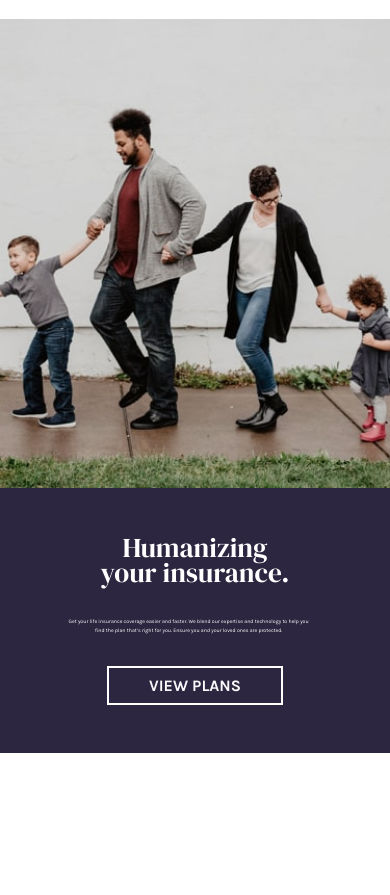
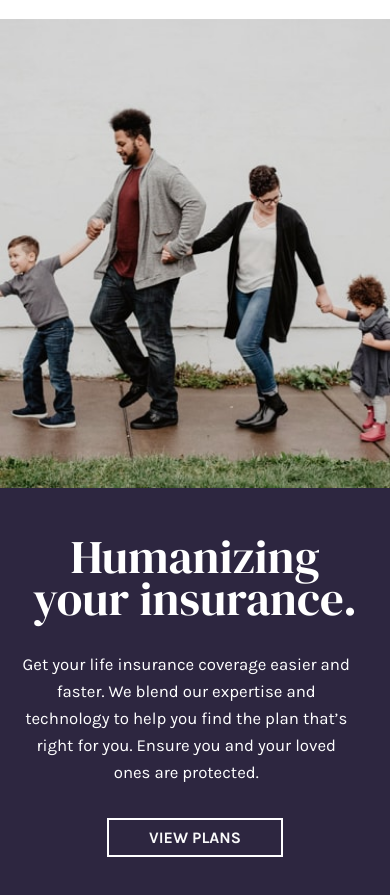
Before and after one commit to Otavio-Barra/insure, a plain HTML site: page index.html in a window 390 px wide. Shown: the part 77-972 px from the top of the page. Before the commit the page ends 859 px from the top, so only its background shows below. Drawn offline with Linux system fonts and the light colour scheme.

Commit message:
responsividade inicial

```diff
--- a/css/style.css
+++ b/css/style.css
@@ -42,6 +42,7 @@ header .container #nav #menu a:hover {
   color: var(--very-dark-violet);
 }
 
+/* section */
 .humanizing-section {
   background-color: var(--Dark-Violet);
   padding-top: 6rem;
@@ -77,7 +78,7 @@ header .container #nav #menu a:hover {
 
 .title {
   font-family: "DM Serif Display", serif;
-  font-size: clamp(5vw, 5rem, 7vw);
+  font-size: 4.5vw;
   font-weight: 400;
   color: #ffffff;
   line-height: 90%;
@@ -86,12 +87,18 @@ header .container #nav #menu a:hover {
 .text {
   color: #ffffff;
   line-height: 160%;
-  font-size: 1.35vw;
+  font-size: 1.2vw;
   font-weight: 400;
   padding-right: 5%;
   margin-bottom: 2rem;
 }
 @media (max-width: 960px) {
+  .title {
+    font-size: 8vw;
+  }
+  .text {
+    font-size: 3vw;
+  }
   .humanizing-section {
     box-shadow: none;
     text-align: center;
@@ -99,29 +106,22 @@ header .container #nav #menu a:hover {
   }
   .humanizing-section .flex-row {
     flex-direction: column-reverse;
-    padding: 3rem;
+    padding: 3rem 0;
   }
   .detalhe {
     display: none;
   }
-  /* .title {
-    font-size: 7vw;
-  }
-  .text,
-  .humanizing-section button {
-    font-size: 3vw;
-  } */
 }
 @media (max-width: 550px) {
-  /* .title {
-    font-size: 10vw;
+  .title {
+    font-size: 12vw;
   }
-  .text,
-  .humanizing-section button {
-    font-size: 1rem;
-  } */
+  .text {
+    font-size: 4.3vw;
+  }
   .img-container,
-  hr {
+  hr,
+  span {
     display: none;
   }
   .img-mobile {
```
